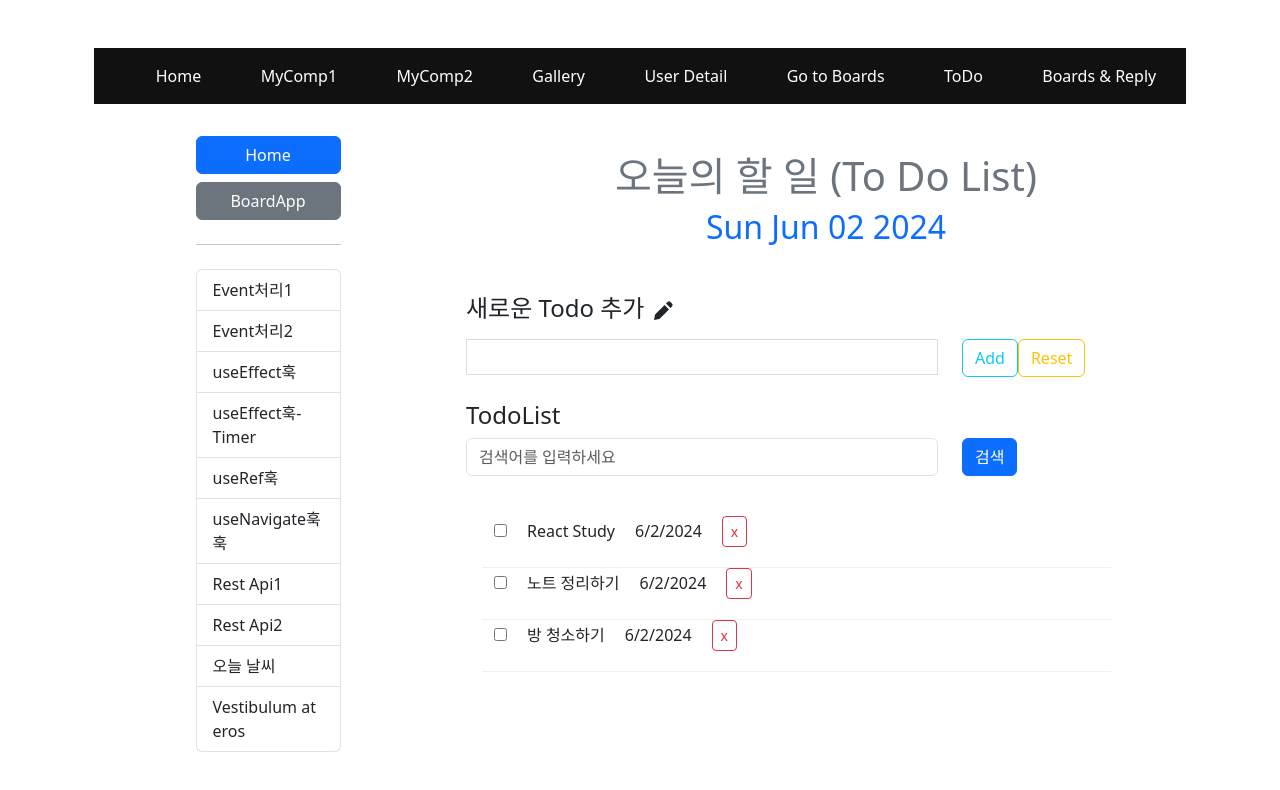
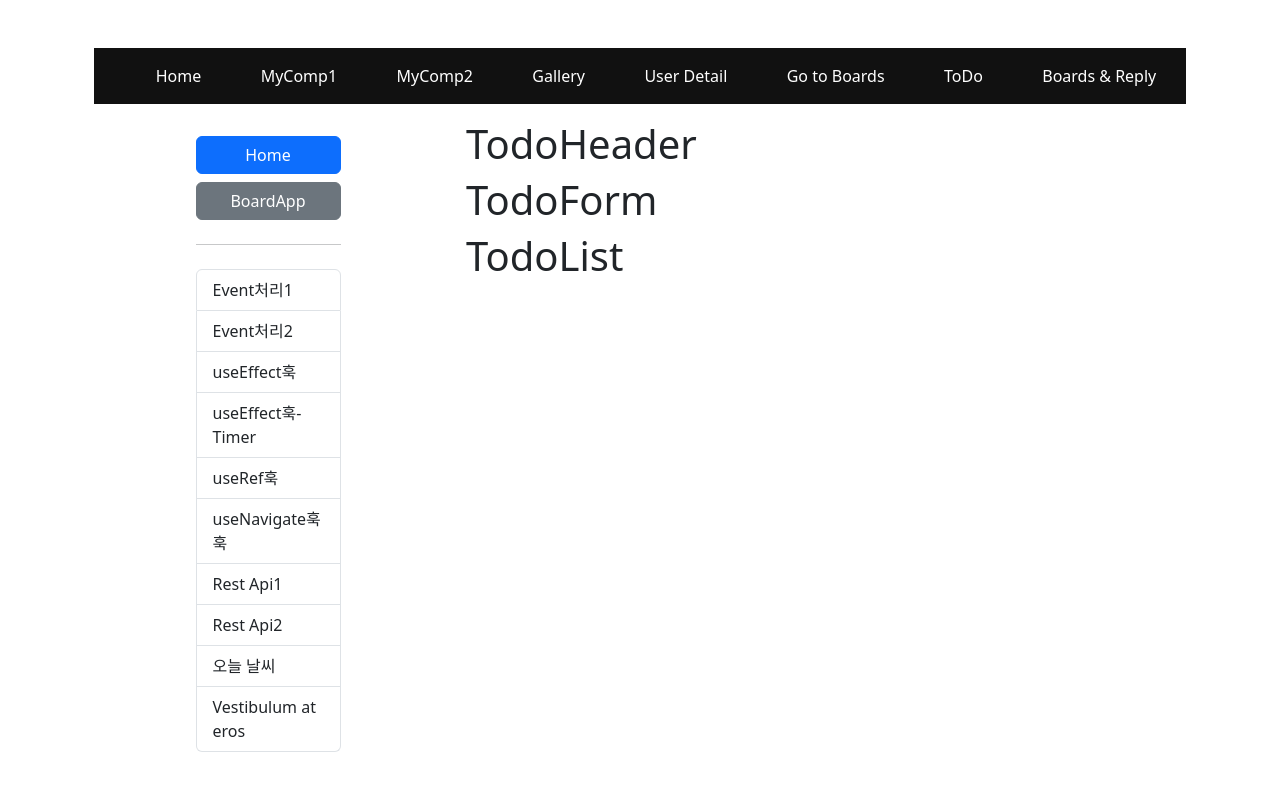
Before and after one commit to swanbaek/reactBasic, a React (Create React App) app: page /todo in a window 1280 px wide. Shown: the top 790 px of the page. Built offline with nearby package versions, Linux system fonts and the light colour scheme.

Commit message:
Revert "초간단 ToDoList 앱 추가"
This reverts commit 942f3e23088c81c4a4bf7c4a660e7fb1d7d2ee10.

```diff
--- a/src/component/board/BoardView.jsx
+++ b/src/component/board/BoardView.jsx
@@ -5,7 +5,6 @@ import axios from '../../lib/axiosCreate'
 import {Row, Col, Button, Card, Form} from 'react-bootstrap'
 import {AiFillHeart, AiFillDislike, AiOutlineHeart,AiOutlineDislike} from 'react-icons/ai'
 //react-icons  설치해야 사용 가능. npm i react-icons
-//https://react-icons.github.io/react-icons/
 const BoardView = (props) => {
 
     const { id } = useParams(); // /board2/:id와 동일한 변수명으로 데이터를 꺼낼 수 있습니다.
--- a/src/component/todo/TodoApp.jsx
+++ b/src/component/todo/TodoApp.jsx
@@ -1,41 +1,14 @@
-import React,{useState, useRef} from 'react'
+import React from 'react'
 import { dummyData } from './todoData'
 import TodoHeader from './TodoHeader'
 import TodoForm from './TodoForm'
 import TodoList from './TodoList'
 export default function TodoApp() {
-
-    const [todo, setTodo] =useState(dummyData)
-    // console.log('todo====', todo)
-    const idRef =useRef(dummyData.length)
-
-    const handleCreate=(content)=>{
-        //alert('content: '+content)
-        const item={
-            ...todo,
-            id:idRef.current,
-            content:content,
-            wdate:new Date().getTime()
-        }
-        // setTodo([...todo,item]) //배열사본이 들어감에 유의하자
-        setTodo([item, ...todo])
-        idRef.current +=1;//1씩 증가
-    }
-    const handleUpdate=(vid)=>{
-       let arr= todo.map((it)=>(it.id===vid? {...it,isDone:!it.isDone}:it))
-       console.log('arr: ', arr);
-       setTodo(arr)
-    }
-    const handleDelete=(vid)=>{
-        let arr=todo.filter((it)=>(it.id!==vid))
-        setTodo(arr)
-    }
   return (
     <div>
         <TodoHeader/>
-        <TodoForm onInsert={handleCreate}/>
-        <br/>
-        <TodoList todo={todo} onChangeDone={handleUpdate} onDelete={handleDelete}/>
+        <TodoForm/>
+        <TodoList/>
     </div>
   )
 }
--- a/src/component/todo/TodoForm.css
+++ /dev/null
@@ -1,5 +0,0 @@
-.inputCss{
-    width: 100%;
-    border: 1px solid #ddd;
-    padding: 5px;
-}
--- a/src/component/todo/TodoForm.jsx
+++ b/src/component/todo/TodoForm.jsx
@@ -1,45 +1,9 @@
-import React,{useRef, useState} from 'react'
-import {Col, Row} from 'react-bootstrap'
-import { BiSolidPencil } from "react-icons/bi";
-import "./TodoForm.css"
+import React from 'react'
 
-export default function TodoForm({onInsert}) {
-    const inputRef=useRef()
-    const [content, setContent] =useState('')
-    const onChange =(e)=>{
-        setContent(e.target.value)
-    }
-    const onKeyDown=(e)=>{
-        if(e.keyCode ===13){//엔터 입력시
-            onSubmit();
-        }
-    }
-    const onSubmit =()=>{
-        if(!content){
-            alert('새로 할 일을 입력하세요')
-            inputRef.current.focus();
-            return;
-        }
-        onInsert(content);
-        setContent("")
-    }
-    const onReset =()=>{
-        setContent('')
-        inputRef.current.focus();
-    }
+export default function TodoForm() {
   return (
     <div>
-        <h4 className="my-3">새로운 Todo 추가 <BiSolidPencil /> </h4>
-        <Row>
-        <Col xs={12} sm={8} md={8} className='mx-0'>
-            <input ref={inputRef} name="content" value={content} className="inputCss"
-            onChange={onChange} onKeyDown={onKeyDown} />
-        </Col>
-        <Col xs={12} sm={4} md={4}>
-            <button className="btn btn-outline-info" onClick={onSubmit}>Add</button>
-            <button className="btn btn-outline-warning" onClick={onReset}>Reset</button>
-        </Col>
-        </Row>
+      <h1>TodoForm</h1>
     </div>
   )
 }
--- a/src/component/todo/TodoHeader.jsx
+++ b/src/component/todo/TodoHeader.jsx
@@ -2,9 +2,8 @@ import React from 'react'
 
 export default function TodoHeader() {
   return (
-    <div className='text-center py-4'>
-      <h1 className='text-secondary my-2'>오늘의 할 일 (To Do List)</h1>
-      <h2 className='text-primary my-2'>{new Date().toDateString()}</h2>
+    <div>
+      <h1>TodoHeader</h1>
     </div>
   )
 }
--- a/src/component/todo/TodoList.css
+++ /dev/null
@@ -1,7 +0,0 @@
-.TodoList inputSearch{
-    margin-bottom:10px;
-}
-.TodoList inputSearch:focus{
-    outline: none;
-    border-bottom: 1px solid salmon;
-}
--- a/src/component/todo/TodoList.jsx
+++ b/src/component/todo/TodoList.jsx
@@ -1,44 +1,9 @@
-import React,{useState} from 'react'
-import {Row,Col,Button} from 'react-bootstrap'
-import TodoListItem from './TodoListItem'
-import "./TodoList.css"
+import React from 'react'
 
-export default function TodoList({todo, onDelete, onChangeDone}) {
-
-  const [search, setSearch]=useState('')
-
-  const searchHandler=(e)=>{
-    setSearch(e.target.value)
-  }
-  const getSearchResult =()=>{
-    return search===""? todo:
-    todo.filter((item,i)=>{
-      return item.content.indexOf(search)!=-1;
-    })
-  }
+export default function TodoList() {
   return (
-    <div className="TodoList">
-      <h4>TodoList</h4>
-      <Row>
-        <Col xs={12} sm={8} md={8}>
-        <input name="search" value={search} className="inputSearch" placeholder='검색어를 입력하세요' className="form-control" onChange={searchHandler}/>
-        </Col>
-        <Col xs={12} sm={3} md={3}>
-          <Button onClick={searchHandler}>검색</Button>
-        </Col>
-      </Row>
-      <Row className="mt-4 p-3">
-      <Col xs={12} sm={11} md={11}>
-      {
-        getSearchResult().map((it)=>(
-          <TodoListItem key={it.id}  {... it} onDelete={onDelete} onChangeDone={onChangeDone}></TodoListItem>
-        ))
-        /**<TodoListItem key={doit.id}  {... doit} ></TodoListItem> 이렇게 하면 아래와 동일하게 된다.
-           객체의 모든 속성을 풀어해쳐서 props로 전달하는 방법이다.
-        <TodoItem key={it.id} id={it.id} content={it.content}  isDone={it.isDone}  onUpdate={onUpdate} onDelete={onDelete}/>  */
-      }
-      </Col>
-      </Row>
+    <div>
+      <h1>TodoList</h1>
     </div>
   )
 }
--- a/src/component/todo/TodoListItem.css
+++ /dev/null
@@ -1,18 +0,0 @@
-.TodoListItem{
-    display: flex;
-    align-items: center;
-    gap:20px;
-    padding-bottom:20px;
-    border-bottom: 1px solid rgb(240,240,240);
-    /* background-color: yellow; */
-}
-.TodoItemList .chkbox{
-    width:20px;
-}
-.TodoItemList .content{
-    flex:1;
-}
-.TodoItemList .wdate{
-    font-size:14px;
-    color:gray;
-}
--- a/src/component/todo/TodoListItem.jsx
+++ b/src/component/todo/TodoListItem.jsx
@@ -1,28 +1,9 @@
 import React from 'react'
-import './TodoListItem.css'
 
-export default function TodoListItem(props) {
-    const {id,content,isDone, wdate, onChangeDone, onDelete} =props;
-    const onChangeCheckbox=(e)=>{
-        onChangeDone(id)
-    }
-    const onDeleteHandler =()=>{
-        onDelete(id)
-    }
+export default function TodoListItem() {
   return (
-    <div className="container TodoListItem">
-      <div className="chkbox">
-        <input onChange={onChangeCheckbox} checked={isDone} type="checkbox" />
-      </div>
-      <div className="content">
-        {content}
-      </div>
-      <div className="wdate">
-        {new Date(wdate).toLocaleDateString()}
-      </div>
-      <div className="btDel">
-        <button className="btn btn-sm btn-outline-danger" onClick={onDeleteHandler}> x </button>
-      </div>
+    <div>
+      <h1>TodoListItem</h1>
     </div>
   )
 }
```
Also changed, not shown: src/component/todo/TodoList_old1.jsx (deleted, +0 -15 lines).
